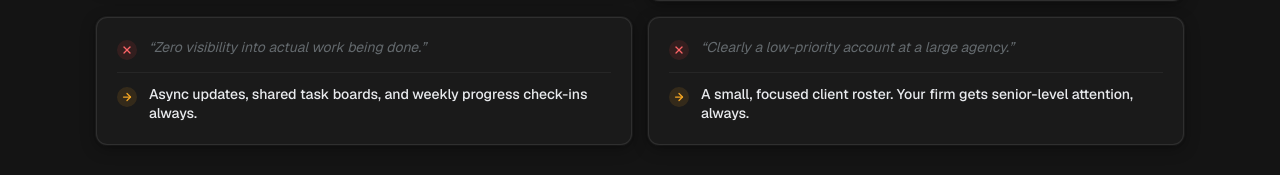
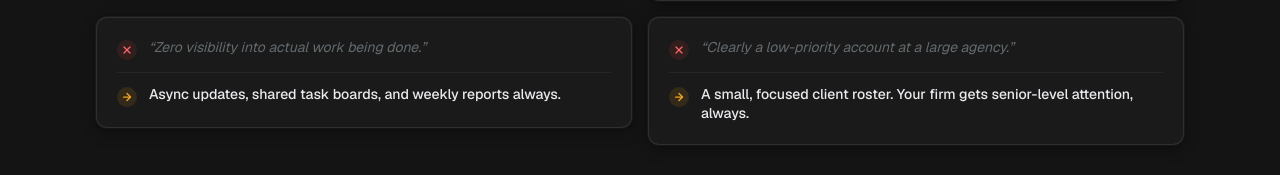
Before and after one commit to aethersites-studio/zentium, a Next.js app: page / in a window 1280 px wide. Shown: the part 2597-2772 px from the top of the page. Built offline with nearby package versions, Linux system fonts and the light colour scheme.

Commit message:
Update wording to weekly reports

```diff
--- a/components/sections/pain-points.tsx
+++ b/components/sections/pain-points.tsx
@@ -22,7 +22,7 @@ const painPoints = [
   },
   {
     problem: "Zero visibility into actual work being done.",
-    solution: "Async updates, shared task boards, and weekly progress check-ins always.",
+    solution: "Async updates, shared task boards, and weekly reports always.",
   },
   {
     problem: "Clearly a low-priority account at a large agency.",
```
